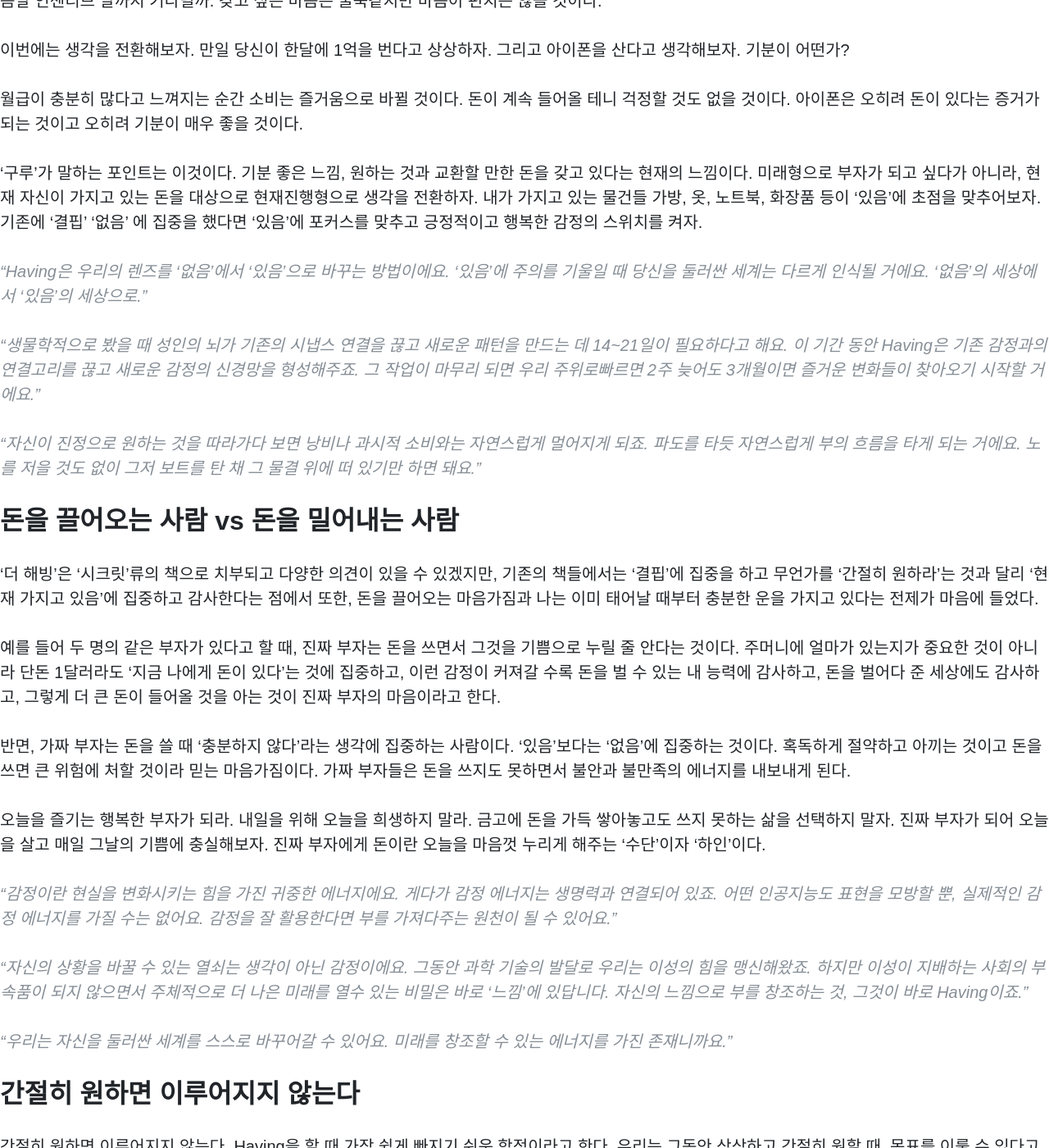
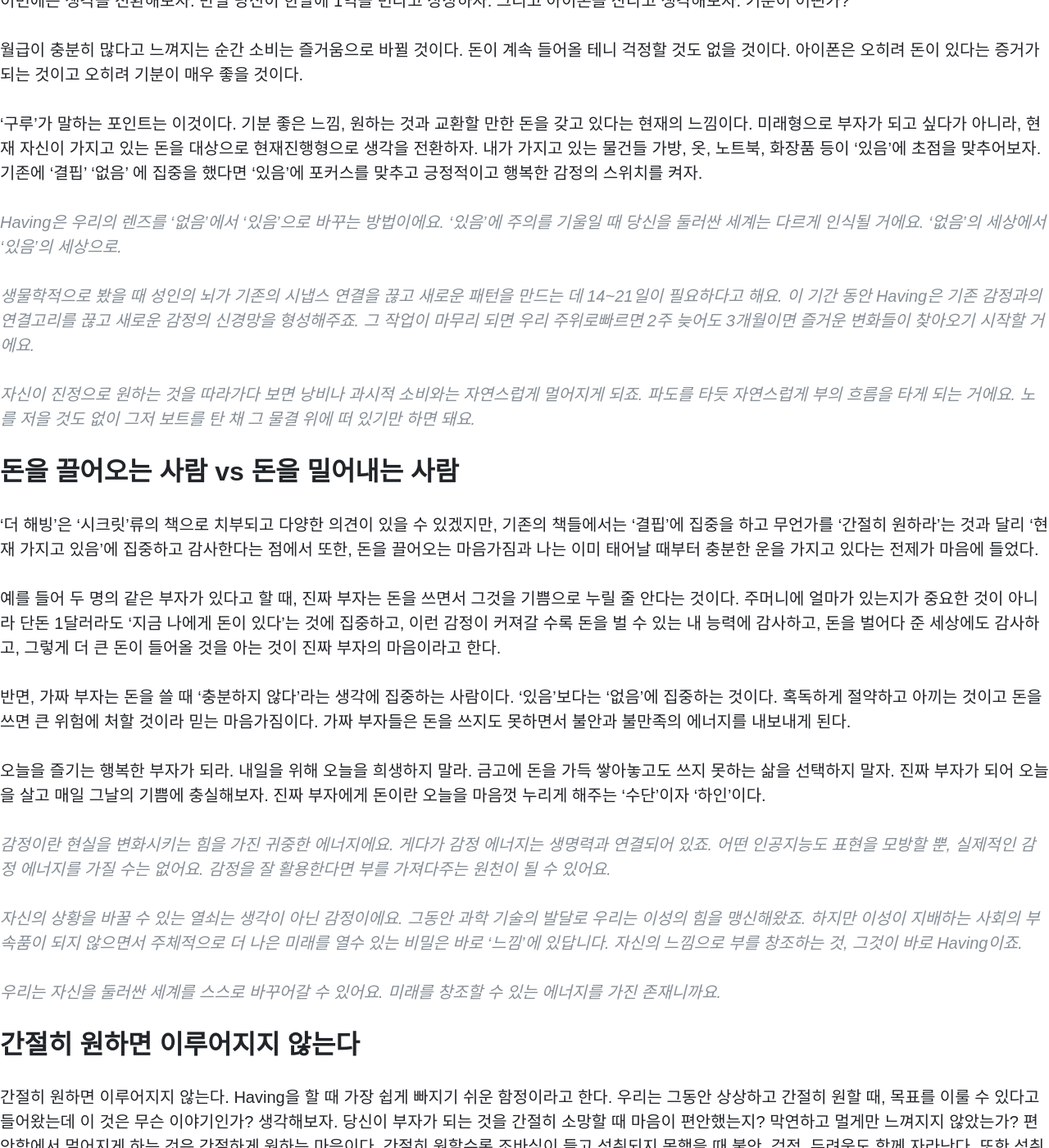
Before and after one commit to MJ-166/myungjikim, a Jekyll site: the page built from _posts/2020-04-17-having.md, in a window 1280 px wide and 1400 px high, scrolled down 862 px. Shown: the whole window at 82% size. Built offline with Jekyll 4.4.1, drawn with Linux system fonts in a browser that asks for light colours; our own code applies the rules of GitHub Pages for plain Markdown files; some of the changed text lies outside the part shown.

Commit message:
블로그 7번쨰 수정

```diff
--- a/_posts/2020-04-17-having.md
+++ b/_posts/2020-04-17-having.md
@@ -12,14 +12,13 @@
   - 책리뷰
   - 더 해빙
   - 이서윤
-  - 홍주연
 description: '대한민국 상위 0.01%가 찾는 행운의 여신, 돈에 대해 우리가 가져야 할 마음가짐을 가장 새롭게 담고 있는 책 '해빙'을 소개한다.'
 
 ---
 
 
 
-이 글은 책 '해빙'에 대한 리뷰입니다. :)
+<이 글은 책 '해빙'에 대한 리뷰입니다.>
 
 
 
@@ -33,19 +32,15 @@
 
 
 
-"어떻게 하면 부자가 될 수 있을까요?"
+Q: 어떻게 하면 부자가 될 수 있을까요?
 
-"답은 Having 이죠."
+A: 답은 Having 이죠.
 
 
 
-"지금 가지고 있음을 느끼는 것, 단어 그대로예요."
+Q: 지금 가지고 있음을 느끼는 것, 단어 그대로예요.
 
-"세상에는 정말 많은 돈이 있답니다. 물에 손을 담그면 시원한 감촉을 느낄 수 있듯 우리도 얼마든지 돈을 누리고 풍요를 느낄 수 있어요. 그것이  Having, 우리 안의 힘이죠. 그리고 Having은 우리가 더 자연스럽게 부를 흘러갈 수 있도록 해주죠."
-
-
-
-"Having은 돈을 쓰는 이 순간 '가지고 있음'을 '충만하게' 느끼는 것이에요. 어떻게 부자가 될 수 있는지 물어보셨죠? 여러 답이 있겠지만 부자가 되는 가장 간단하고 효율적인 방법은 이것이에요."
+A: 세상에는 정말 많은 돈이 있답니다. 물에 손을 담그면 시원한 감촉을 느낄 수 있듯 우리도 얼마든지 돈을 누리고 풍요를 느낄 수 있어요. 그것이  Having, 우리 안의 힘이죠. 그리고 Having은 우리가 더 자연스럽게 부를 흘러갈 수 있도록 해주죠. Having은 돈을 쓰는 이 순간 '가지고 있음'을 '충만하게' 느끼는 것이에요. 어떻게 부자가 될 수 있는지 물어보셨죠? 여러 답이 있겠지만 부자가 되는 가장 간단하고 효율적인 방법은 이것이에요.
 
 
 
@@ -63,15 +58,15 @@
 
 
 
-> "Having은 우리의 렌즈를 '없음'에서 '있음'으로 바꾸는 방법이에요. '있음'에 주의를 기울일 때 당신을 둘러싼 세계는 다르게 인식될 거에요. '없음'의 세상에서 '있음'의 세상으로."
+> Having은 우리의 렌즈를 '없음'에서 '있음'으로 바꾸는 방법이에요. '있음'에 주의를 기울일 때 당신을 둘러싼 세계는 다르게 인식될 거에요. '없음'의 세상에서 '있음'의 세상으로.
 
 
 
-> "생물학적으로 봤을 때 성인의 뇌가 기존의 시냅스 연결을 끊고 새로운 패턴을 만드는 데 14~21일이 필요하다고 해요. 이 기간 동안 Having은 기존 감정과의 연결고리를 끊고 새로운 감정의 신경망을 형성해주죠. 그 작업이 마무리 되면 우리 주위로빠르면 2주 늦어도 3개월이면 즐거운 변화들이 찾아오기 시작할 거에요."
+> 생물학적으로 봤을 때 성인의 뇌가 기존의 시냅스 연결을 끊고 새로운 패턴을 만드는 데 14~21일이 필요하다고 해요. 이 기간 동안 Having은 기존 감정과의 연결고리를 끊고 새로운 감정의 신경망을 형성해주죠. 그 작업이 마무리 되면 우리 주위로빠르면 2주 늦어도 3개월이면 즐거운 변화들이 찾아오기 시작할 거에요.
 
 
 
-> "자신이 진정으로 원하는 것을 따라가다 보면 낭비나 과시적 소비와는 자연스럽게 멀어지게 되죠. 파도를 타듯 자연스럽게 부의 흐름을 타게 되는 거에요. 노를 저을 것도 없이 그저 보트를 탄 채 그 물결 위에 떠 있기만 하면 돼요."
+> 자신이 진정으로 원하는 것을 따라가다 보면 낭비나 과시적 소비와는 자연스럽게 멀어지게 되죠. 파도를 타듯 자연스럽게 부의 흐름을 타게 되는 거에요. 노를 저을 것도 없이 그저 보트를 탄 채 그 물결 위에 떠 있기만 하면 돼요.
 
 
 
@@ -95,15 +90,15 @@
 
 
 
-> "감정이란 현실을 변화시키는 힘을 가진 귀중한 에너지에요. 게다가 감정 에너지는 생명력과 연결되어 있죠. 어떤 인공지능도 표현을 모방할 뿐, 실제적인 감정 에너지를 가질 수는 없어요. 감정을 잘 활용한다면 부를 가져다주는 원천이 될 수 있어요."
+> 감정이란 현실을 변화시키는 힘을 가진 귀중한 에너지에요. 게다가 감정 에너지는 생명력과 연결되어 있죠. 어떤 인공지능도 표현을 모방할 뿐, 실제적인 감정 에너지를 가질 수는 없어요. 감정을 잘 활용한다면 부를 가져다주는 원천이 될 수 있어요.
 
 
 
-> "자신의 상황을 바꿀 수 있는 열쇠는 생각이 아닌 감정이에요. 그동안 과학 기술의 발달로 우리는 이성의 힘을 맹신해왔죠. 하지만 이성이 지배하는 사회의 부속품이 되지 않으면서 주체적으로 더 나은 미래를 열수 있는 비밀은 바로 '느낌'에 있답니다. 자신의 느낌으로 부를 창조하는 것, 그것이 바로 Having이죠."
+> 자신의 상황을 바꿀 수 있는 열쇠는 생각이 아닌 감정이에요. 그동안 과학 기술의 발달로 우리는 이성의 힘을 맹신해왔죠. 하지만 이성이 지배하는 사회의 부속품이 되지 않으면서 주체적으로 더 나은 미래를 열수 있는 비밀은 바로 '느낌'에 있답니다. 자신의 느낌으로 부를 창조하는 것, 그것이 바로 Having이죠.
 
 
 
-> "우리는 자신을 둘러싼 세계를 스스로 바꾸어갈 수 있어요. 미래를 창조할 수 있는 에너지를 가진 존재니까요."
+> 우리는 자신을 둘러싼 세계를 스스로 바꾸어갈 수 있어요. 미래를 창조할 수 있는 에너지를 가진 존재니까요.
 
 
 
@@ -131,7 +126,7 @@
 
 
 
-> "물살을 타고 있는 그 순간에는 자신이 어디로 가고 있는지 볼 수가 없죠. 그런데 점을 찍은 뒤 그것을 연결하면 전체의 흐름을 볼 수 있어요. Having 노트를 쓰는 것도 그렇게 점을 찍는 과정이죠. 하나씩 기록하다 보면 어디로 향하고 있는지 파악될 거예요."
+> 물살을 타고 있는 그 순간에는 자신이 어디로 가고 있는지 볼 수가 없죠. 그런데 점을 찍은 뒤 그것을 연결하면 전체의 흐름을 볼 수 있어요. Having 노트를 쓰는 것도 그렇게 점을 찍는 과정이죠. 하나씩 기록하다 보면 어디로 향하고 있는지 파악될 거예요.
 
 
 
```
